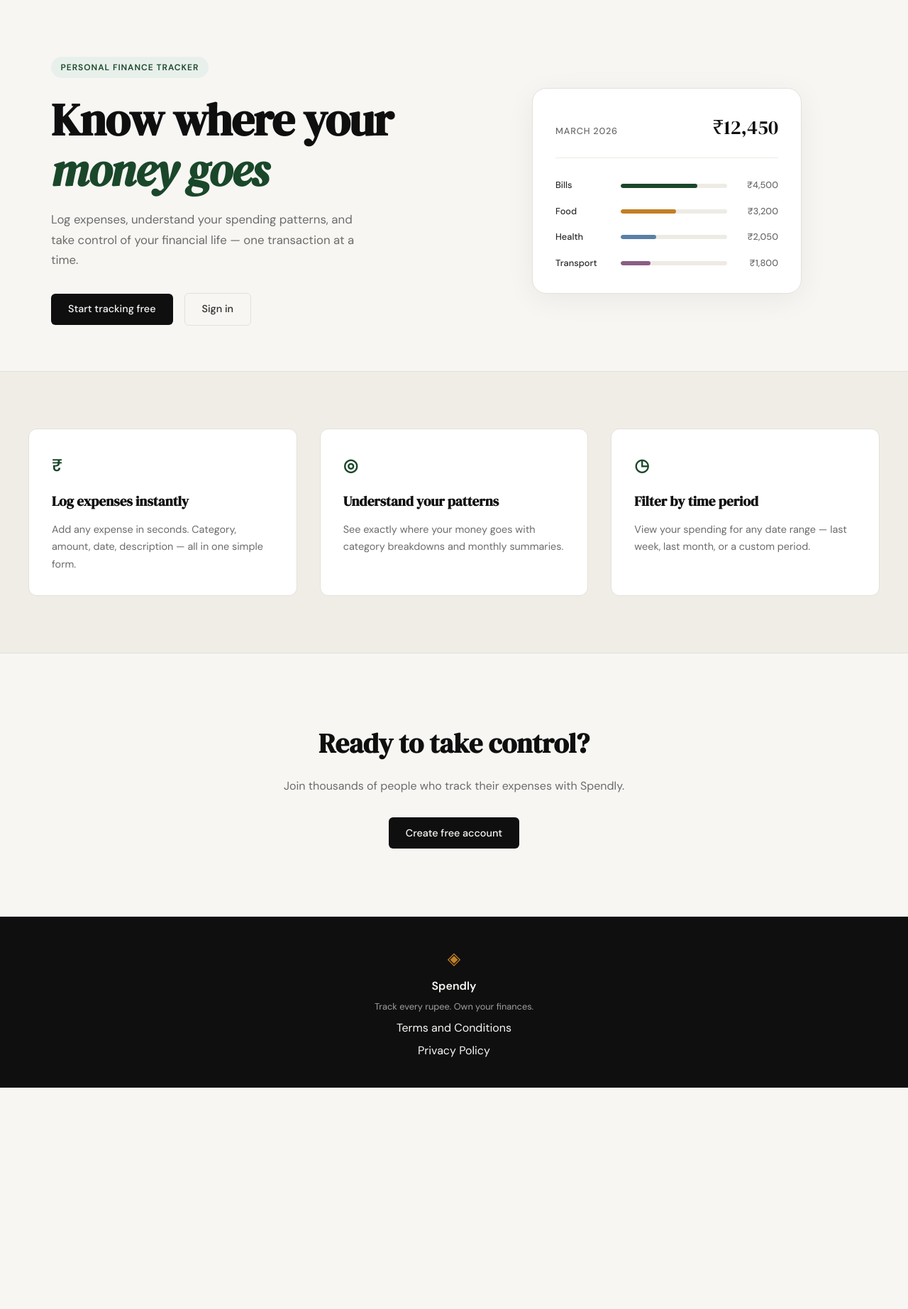
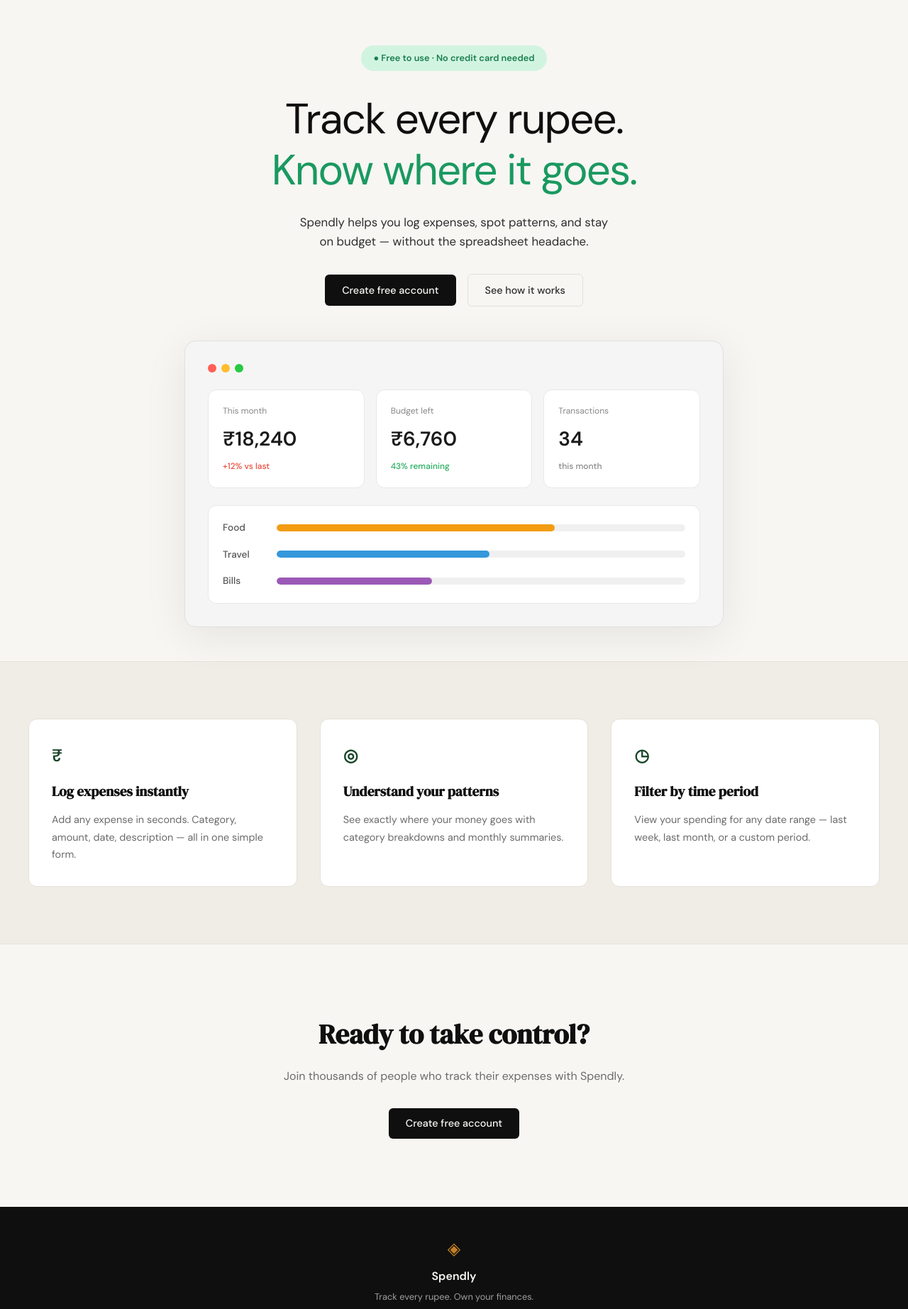
Before and after one commit to aqibmunir8/spendly, a Flask app: page / in a window 1280 px wide. Shown: the part 61-1906 px from the top of the page at 71% size. Before the commit the page ends 1594 px from the top, so only its background shows below. Run offline with Flask 3, Linux system fonts and the light colour scheme.

Commit message:
landing: redesign hero section to match mockup

```diff
--- a/file.txt
+++ b/file.txt
@@ -39,7 +39,7 @@
 footer link href from "#" to "/privacy".
 4. Make sure the appearance looks like the website's theme
 
-git commit -m "landing: add privacy policy page and route”
+git commit -m "landing: add privacy policy page and route"
 
 I've attached a screenshot of the updated Spendly hero section design.
 
--- a/static/css/style.css
+++ b/static/css/style.css
@@ -124,47 +124,46 @@
 /* ------------------------------------------------------------------ */
 
 .hero {
-    padding: 5rem 2rem 4rem;
-    display: grid;
-    grid-template-columns: 1fr 1fr;
-    gap: 4rem;
-    align-items: center;
-    max-width: var(--max-width);
+    padding: 4rem 2rem 3rem;
+    max-width: 1000px;
     margin: 0 auto;
+}
+
+.hero-inner {
+    text-align: center;
+    margin-bottom: 3rem;
 }
 
 .hero-badge {
     display: inline-block;
-    background: var(--accent-light);
-    color: var(--accent);
-    font-size: 0.75rem;
+    background: #d1f4e0;
+    color: #1a7f4f;
+    font-size: 0.8rem;
     font-weight: 600;
-    letter-spacing: 0.08em;
-    text-transform: uppercase;
-    padding: 0.35rem 0.85rem;
+    padding: 0.5rem 1.1rem;
     border-radius: 999px;
-    margin-bottom: 1.5rem;
+    margin-bottom: 2rem;
 }
 
 .hero-title {
-    font-family: var(--font-display);
-    font-size: clamp(2.5rem, 5vw, 4rem);
-    line-height: 1.1;
-    letter-spacing: -0.02em;
+    font-family: var(--font-body);
+    font-size: clamp(2.5rem, 5vw, 3.75rem);
+    line-height: 1.2;
+    letter-spacing: -0.03em;
     color: var(--ink);
-    margin-bottom: 1.25rem;
+    margin-bottom: 1.5rem;
+    font-weight: 400;
 }
 
-.hero-title em {
-    font-style: italic;
-    color: var(--accent);
+.hero-title-green {
+    color: #1a9960;
+    font-weight: 400;
 }
 
 .hero-subtitle {
     font-size: 1.05rem;
-    color: var(--ink-muted);
-    line-height: 1.7;
-    max-width: 460px;
+    color: var(--ink-soft);
+    line-height: 1.6;
     margin-bottom: 2rem;
 }
 
@@ -172,10 +171,11 @@
     display: flex;
     gap: 1rem;
     align-items: center;
+    justify-content: center;
 }
 
 /* ------------------------------------------------------------------ */
-/* Mock card (hero visual)                                             */
+/* Mock dashboard (hero visual)                                        */
 /* ------------------------------------------------------------------ */
 
 .hero-visual {
@@ -183,78 +183,107 @@
     justify-content: center;
 }
 
-.mock-card {
-    background: var(--paper-card);
-    border: 1px solid var(--border);
-    border-radius: var(--radius-lg);
+.mock-dashboard {
+    background: #f5f5f5;
+    border: 1px solid #e0e0e0;
+    border-radius: 16px;
     padding: 2rem;
     width: 100%;
-    max-width: 380px;
-    box-shadow: 0 8px 40px rgba(0,0,0,0.06);
+    max-width: 760px;
+    box-shadow: 0 12px 60px rgba(0,0,0,0.08);
 }
 
-.mock-card-header {
+.mock-window-dots {
     display: flex;
-    justify-content: space-between;
-    align-items: baseline;
-    margin-bottom: 1.75rem;
-    padding-bottom: 1.25rem;
-    border-bottom: 1px solid var(--border-soft);
+    gap: 0.45rem;
+    margin-bottom: 1.5rem;
 }
 
-.mock-label {
-    font-size: 0.8rem;
-    font-weight: 500;
-    color: var(--ink-muted);
-    text-transform: uppercase;
-    letter-spacing: 0.06em;
+.dot {
+    width: 12px;
+    height: 12px;
+    border-radius: 50%;
 }
 
-.mock-total {
-    font-family: var(--font-display);
-    font-size: 1.75rem;
-    color: var(--ink);
+.dot-red { background: #ff5f57; }
+.dot-yellow { background: #ffbd2e; }
+.dot-green { background: #28ca42; }
+
+.mock-stats {
+    display: grid;
+    grid-template-columns: repeat(3, 1fr);
+    gap: 1rem;
+    margin-bottom: 1.5rem;
 }
 
-.mock-bars { display: flex; flex-direction: column; gap: 1rem; }
+.mock-stat-card {
+    background: white;
+    border: 1px solid #e8e8e8;
+    border-radius: 12px;
+    padding: 1.25rem;
+}
+
+.mock-stat-label {
+    font-size: 0.75rem;
+    color: #888;
+    margin-bottom: 0.5rem;
+}
+
+.mock-stat-value {
+    font-size: 1.75rem;
+    font-weight: 600;
+    color: #1a1a1a;
+    margin-bottom: 0.35rem;
+}
+
+.mock-stat-change {
+    font-size: 0.75rem;
+    font-weight: 500;
+}
+
+.mock-stat-change.positive { color: #e74c3c; }
+.mock-stat-change.success { color: #27ae60; }
+.mock-stat-change.neutral { color: #888; }
+
+.mock-bars {
+    display: flex;
+    flex-direction: column;
+    gap: 1rem;
+    background: white;
+    border: 1px solid #e8e8e8;
+    border-radius: 12px;
+    padding: 1.25rem;
+}
 
 .mock-bar-row {
     display: grid;
-    grid-template-columns: 80px 1fr 60px;
+    grid-template-columns: 60px 1fr;
     align-items: center;
-    gap: 0.75rem;
+    gap: 1rem;
 }
 
 .mock-cat {
-    font-size: 0.8rem;
+    font-size: 0.85rem;
     font-weight: 500;
-    color: var(--ink-soft);
+    color: #555;
 }
 
 .mock-bar-track {
-    height: 6px;
-    background: var(--border-soft);
+    height: 10px;
+    background: #f0f0f0;
     border-radius: 999px;
     overflow: hidden;
 }
 
 .mock-bar {
     height: 100%;
-    background: var(--accent);
     border-radius: 999px;
     transition: width 0.6s ease;
 }
 
-.mock-bar-2 { background: var(--accent-2); }
-.mock-bar-3 { background: #5b7fa6; }
-.mock-bar-4 { background: #8b5e83; }
-
-.mock-amt {
-    font-size: 0.8rem;
-    font-weight: 500;
-    color: var(--ink-muted);
-    text-align: right;
-}
+.mock-bar-orange { background: #f39c12; }
+.mock-bar-blue { background: #3498db; }
+.mock-bar-purple { background: #9b59b6; }
 
 /* ------------------------------------------------------------------ */
 /* Buttons                                                             */
--- a/templates/landing.html
+++ b/templates/landing.html
@@ -6,55 +6,62 @@
 
 <section class="hero">
     <div class="hero-inner">
-        <div class="hero-badge">Personal Finance Tracker</div>
+        <div class="hero-badge">● Free to use · No credit card needed</div>
         <h1 class="hero-title">
-            Know where your<br>
-            <em>money goes</em>
+            Track every rupee.<br>
+            <span class="hero-title-green">Know where it goes.</span>
         </h1>
         <p class="hero-subtitle">
-            Log expenses, understand your spending patterns,
-            and take control of your financial life —
-            one transaction at a time.
+            Spendly helps you log expenses, spot patterns, and stay<br>
+            on budget — without the spreadsheet headache.
         </p>
         <div class="hero-actions">
-            <a href="{{ url_for('register') }}" class="btn-primary">Start tracking free</a>
-            <a href="{{ url_for('login') }}" class="btn-ghost">Sign in</a>
+            <a href="{{ url_for('register') }}" class="btn-primary">Create free account</a>
+            <a href="#features" class="btn-ghost">See how it works</a>
         </div>
     </div>
     <div class="hero-visual">
-        <div class="mock-card">
-            <div class="mock-card-header">
-                <span class="mock-label">March 2026</span>
-                <span class="mock-total">₹12,450</span>
+        <div class="mock-dashboard">
+            <div class="mock-window-dots">
+                <span class="dot dot-red"></span>
+                <span class="dot dot-yellow"></span>
+                <span class="dot dot-green"></span>
+            </div>
+            <div class="mock-stats">
+                <div class="mock-stat-card">
+                    <div class="mock-stat-label">This month</div>
+                    <div class="mock-stat-value">₹18,240</div>
+                    <div class="mock-stat-change positive">+12% vs last</div>
+                </div>
+                <div class="mock-stat-card">
+                    <div class="mock-stat-label">Budget left</div>
+                    <div class="mock-stat-value">₹6,760</div>
+                    <div class="mock-stat-change success">43% remaining</div>
+                </div>
+                <div class="mock-stat-card">
+                    <div class="mock-stat-label">Transactions</div>
+                    <div class="mock-stat-value">34</div>
+                    <div class="mock-stat-change neutral">this month</div>
+                </div>
             </div>
             <div class="mock-bars">
                 <div class="mock-bar-row">
+                    <span class="mock-cat">Food</span>
+                    <div class="mock-bar-track">
+                        <div class="mock-bar mock-bar-orange" style="width: 68%"></div>
+                    </div>
+                </div>
+                <div class="mock-bar-row">
+                    <span class="mock-cat">Travel</span>
+                    <div class="mock-bar-track">
+                        <div class="mock-bar mock-bar-blue" style="width: 52%"></div>
+                    </div>
+                </div>
+                <div class="mock-bar-row">
                     <span class="mock-cat">Bills</span>
                     <div class="mock-bar-track">
-                        <div class="mock-bar" style="width: 72%"></div>
+                        <div class="mock-bar mock-bar-purple" style="width: 38%"></div>
                     </div>
-                    <span class="mock-amt">₹4,500</span>
-                </div>
-                <div class="mock-bar-row">
-                    <span class="mock-cat">Food</span>
-                    <div class="mock-bar-track">
-                        <div class="mock-bar mock-bar-2" style="width: 52%"></div>
-                    </div>
-                    <span class="mock-amt">₹3,200</span>
-                </div>
-                <div class="mock-bar-row">
-                    <span class="mock-cat">Health</span>
-                    <div class="mock-bar-track">
-                        <div class="mock-bar mock-bar-3" style="width: 33%"></div>
-                    </div>
-                    <span class="mock-amt">₹2,050</span>
-                </div>
-                <div class="mock-bar-row">
-                    <span class="mock-cat">Transport</span>
-                    <div class="mock-bar-track">
-                        <div class="mock-bar mock-bar-4" style="width: 28%"></div>
-                    </div>
-                    <span class="mock-amt">₹1,800</span>
                 </div>
             </div>
         </div>
```
Also changed, not shown: static/reference/image.png (added).
